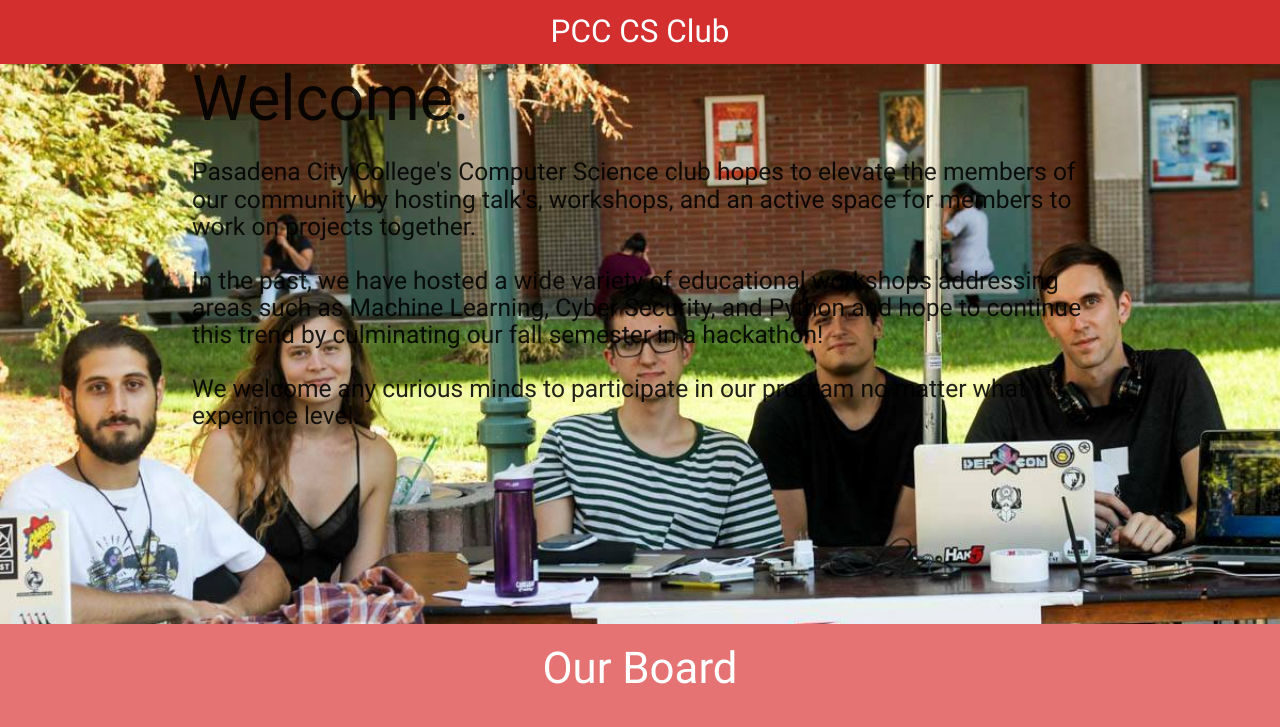
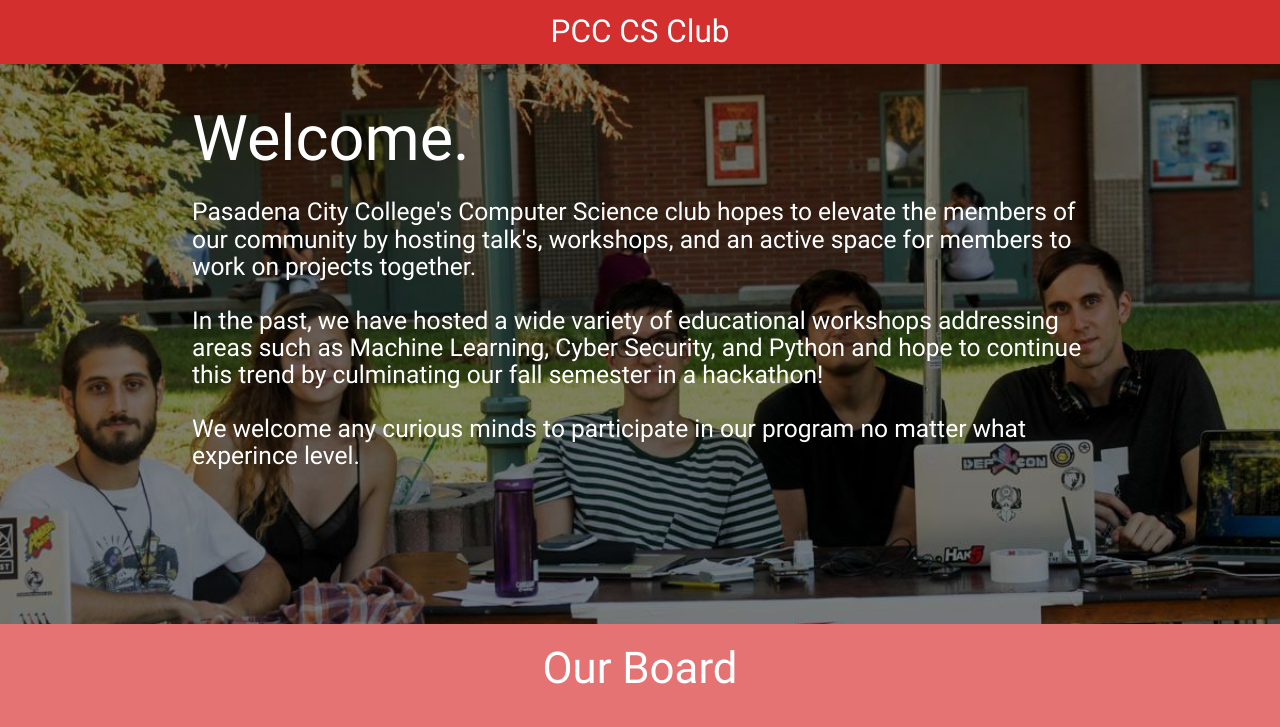
Before and after one commit to pfaraee/pcc-csclub, a website: page public/index.html in a window 1280 px wide. Shown: the top 727 px of the page. Drawn offline with nearby package versions, Linux system fonts and the light colour scheme.

Commit message:
updates splash page

```diff
--- a/sass/main.scss
+++ b/sass/main.scss
@@ -2,11 +2,12 @@
 
 section {
     h1 {
-        padding-top: 0;
+        padding-top: 40px;
         margin-top: 0;
     }
     &#welcome {
-        background-image: url('../img/splash.jpg');
+        color:white;
+        background: linear-gradient( rgba(0, 0, 0, 0.5), rgba(0, 0, 0, 0.5) ), url('../img/splash.jpg');
         background-size: cover;
     }
     min-height: 70vh;
```
Also changed, not shown: public/css/main.css.
